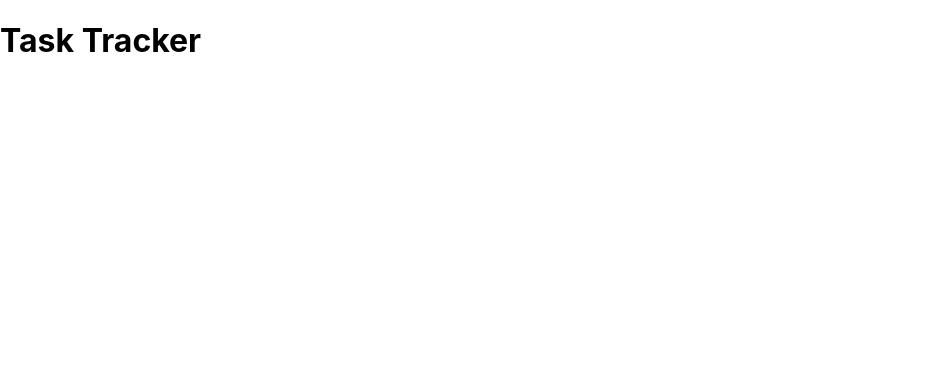
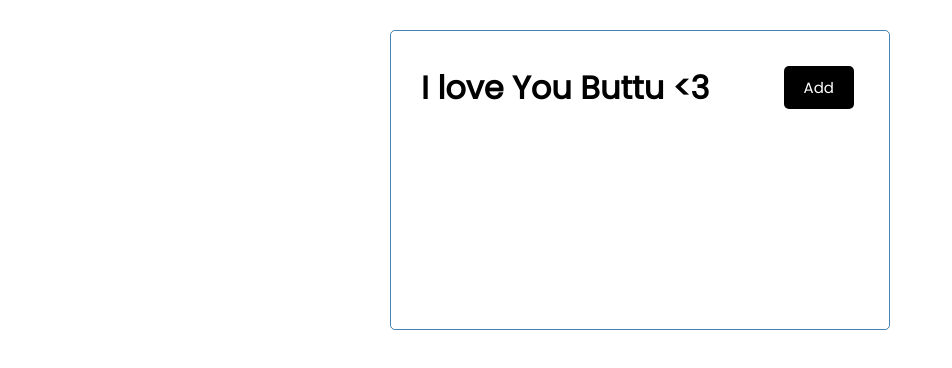
Before and after one commit to sarwarsunjid/react-task-tracker, a React (Create React App) app: page / in a window 1280 px wide. Shown: the top 368 px of the page, without its empty margins (0-952 px from the left). Built offline with nearby package versions, Linux system fonts and the light colour scheme.

Commit message:
Basic Css Styling Added

```diff
--- a/src/App.js
+++ b/src/App.js
@@ -4,7 +4,7 @@
 
 function App() {
   return (
-    <div className="App">
+    <div className="container">
       {/* <Header title="Programmer" />  */}
       {/* <Header title={1} /> */}
       <Header />
--- a/src/components/Header.js
+++ b/src/components/Header.js
@@ -13,22 +13,37 @@
 import PropTypes from 'prop-types'
 
 
-
 const Header = ({title}) => {
     return (
-        <header>
+        <header className = 'header'>
             {/* <h1>Hello {props.title} </h1> */}
-            <h1>{title} </h1>
+
+            {/* another approach for styling below */}
+            {/* <h1 style={headingStyle}>{title} </h1> */}
+
+            {/* Inline Styling below */}
+            {/* <h1 style={{ color: 'red', backgroundColor: 'black', }}>{title} </h1> */}
+
+            {/* compile index.css files for styling component */}
+            <h1>{title}</h1>
+            <button className='btn'>Add</button>
         </header>
     )
 }
 
 Header.defaultProps = {
-    title: 'Task Tracker',
+    title: 'I love You Buttu <3',
 }
 
 Header.propTypes = {
     title: PropTypes.string.isRequired,
 }
 
+//Css in jsx
+
+// const headingStyle = {
+//      color: 'red',
+//      backgroundColor: 'black',
+// }
+
 export default Header
--- a/src/index.css
+++ b/src/index.css
@@ -1,13 +1,112 @@
-body {
+@import url('https://fonts.googleapis.com/css2?family=Poppins:wght@300;400&display=swap');
+
+* {
+  box-sizing: border-box;
   margin: 0;
-  font-family: -apple-system, BlinkMacSystemFont, 'Segoe UI', 'Roboto', 'Oxygen',
-    'Ubuntu', 'Cantarell', 'Fira Sans', 'Droid Sans', 'Helvetica Neue',
-    sans-serif;
-  -webkit-font-smoothing: antialiased;
-  -moz-osx-font-smoothing: grayscale;
+  padding: 0;
 }
 
-code {
-  font-family: source-code-pro, Menlo, Monaco, Consolas, 'Courier New',
-    monospace;
+body {
+  font-family: 'Poppins', sans-serif;
 }
+
+.container {
+  max-width: 500px;
+  margin: 30px auto;
+  overflow: auto;
+  min-height: 300px;
+  border: 1px solid steelblue;
+  padding: 30px;
+  border-radius: 5px;
+}
+
+.header {
+  display: flex;
+  justify-content: space-between;
+  align-items: center;
+  margin-bottom: 20px;
+}
+
+.btn {
+  display: inline-block;
+  background: #000;
+  color: #fff;
+  border: none;
+  padding: 10px 20px;
+  margin: 5px;
+  border-radius: 5px;
+  cursor: pointer;
+  text-decoration: none;
+  font-size: 15px;
+  font-family: inherit;
+}
+
+.btn:focus {
+  outline: none;
+}
+
+.btn:active {
+  transform: scale(0.98);
+}
+
+.btn-block {
+  display: block;
+  width: 100%;
+}
+
+.task {
+  background: #f4f4f4;
+  margin: 5px;
+  padding: 10px 20px;
+  cursor: pointer;
+}
+
+.task.reminder {
+  border-left: 5px solid green;
+}
+
+.task h3 {
+  display: flex;
+  align-items: center;
+  justify-content: space-between;
+}
+
+.add-form {
+  margin-bottom: 40px;
+}
+
+.form-control {
+  margin: 20px 0;
+}
+
+.form-control label {
+  display: block;
+}
+
+.form-control input {
+  width: 100%;
+  height: 40px;
+  margin: 5px;
+  padding: 3px 7px;
+  font-size: 17px;
+}
+
+.form-control-check {
+  display: flex;
+  align-items: center;
+  justify-content: space-between;
+}
+
+.form-control-check label {
+  flex: 1;
+}
+
+.form-control-check input {
+  flex: 2;
+  height: 20px;
+}
+
+footer {
+  margin-top: 30px;
+  text-align: center;
+}
```
